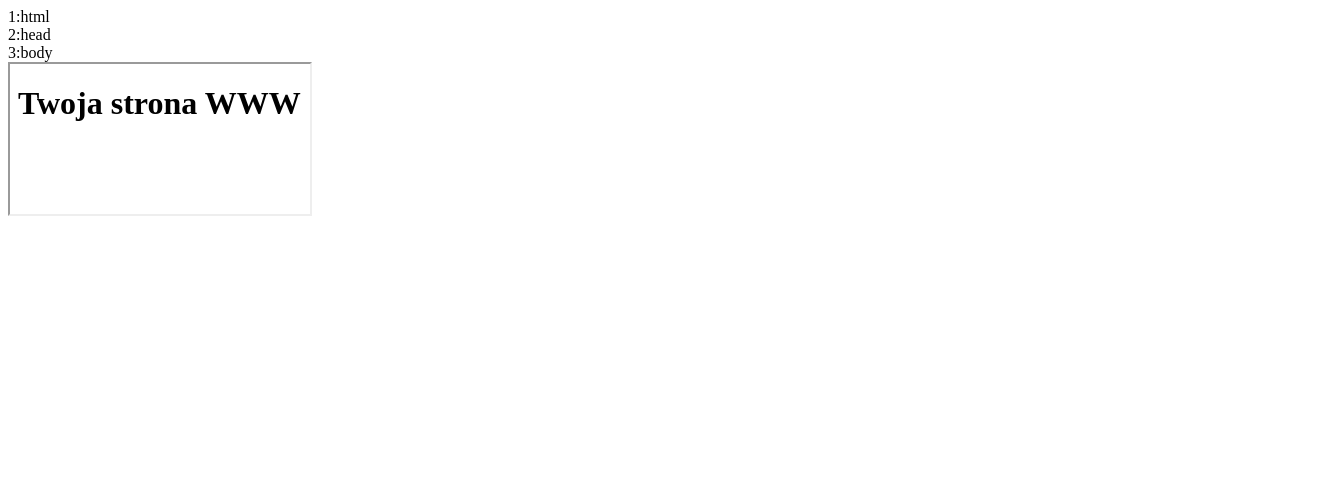
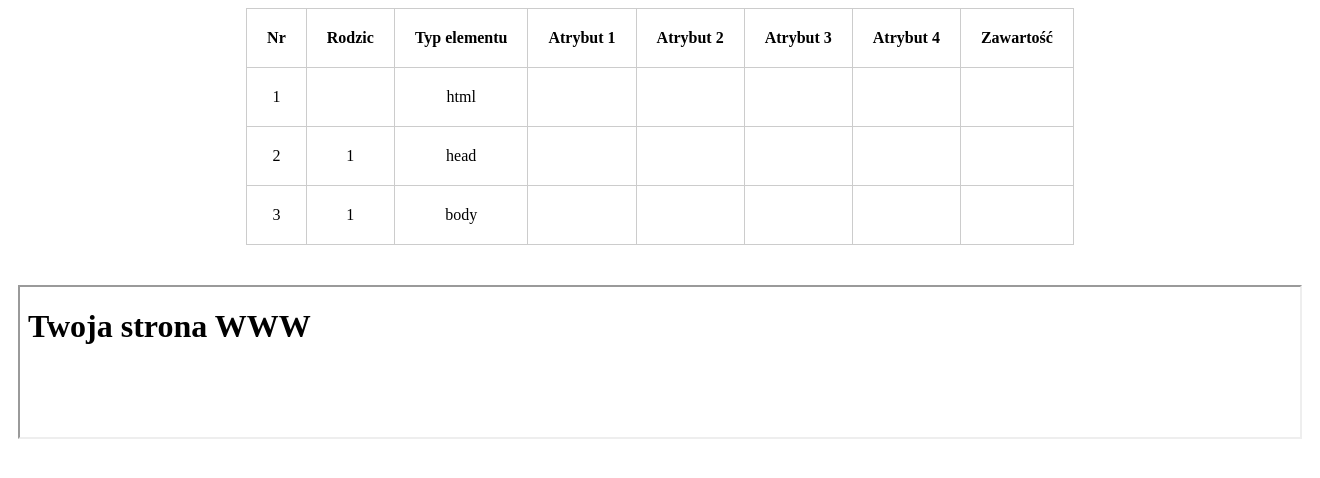
Before and after one commit to AdrianNiewiadomski/CMS, a PHP site: page /admin/index.php in a window 1320 px wide. Shown: the top 478 px of the page. Run offline with PHP 8.4, Linux system fonts and the light colour scheme; data comes from the database, SQL or seed files in the repository.

Commit message:
Elementy są teraz wyświetlane w czytelnej tabeli. Dodano style. Poprawiono nazwenictwo w skrypcie ElementHTML.class.php.

```diff
--- a/admin/ElementHTML.class.php
+++ b/admin/ElementHTML.class.php
@@ -10,15 +10,15 @@
         private $atrybut4;
         private $zawartosc;
 
-        public function __construct($wiersz){
-            $this->nr           = $wiersz['nr'];
-            $this->rodzic       = $wiersz['rodzic'];
-            $this->typ_elementu = $wiersz['typ_elementu'];
-            $this->atrybut1     = $wiersz['atrybut1'];
-            $this->atrybut2     = $wiersz['atrybut2'];
-            $this->atrybut3     = $wiersz['atrybut3'];
-            $this->atrybut4     = $wiersz['atrybut4'];
-            $this->zawartosc    = $wiersz['zawartosc'];
+        public function __construct($rekord){
+            $this->nr           = $rekord['nr'];
+            $this->rodzic       = $rekord['rodzic'];
+            $this->typ_elementu = $rekord['typ_elementu'];
+            $this->atrybut1     = $rekord['atrybut1'];
+            $this->atrybut2     = $rekord['atrybut2'];
+            $this->atrybut3     = $rekord['atrybut3'];
+            $this->atrybut4     = $rekord['atrybut4'];
+            $this->zawartosc    = $rekord['zawartosc'];
         }
 
         public function get_nr() {
--- a/admin/edytor.php
+++ b/admin/edytor.php
@@ -3,13 +3,41 @@
     <head>
         <meta charset="utf-8">
         <title>Mój CMS</title>
+        <link rel="stylesheet" href="style.css">
     </head>
     <body>
-        <?php
-            foreach ($elementy as $element) {
-                echo $element->get_nr().":".$element->get_typ_elementu()."<br>";
-            }
-        ?>
+        <table>
+            <thead>
+                <tr>
+    				<th>Nr</th>
+    				<th>Rodzic</th>
+    				<th>Typ elementu</th>
+    				<th>Atrybut 1</th>
+                    <th>Atrybut 2</th>
+                    <th>Atrybut 3</th>
+                    <th>Atrybut 4</th>
+    				<th>Zawartość</th>
+    			</tr>
+            </thead>
+			<tbody>
+
+                <?php
+                    foreach ($elementy as $element) {
+                        echo "<tr>";
+                        echo "<td>".$element->get_nr()."</td>";
+                        echo "<td>".$element->get_rodzic()."</td>";
+                        echo "<td>".$element->get_typ_elementu()."</td>";
+                        echo "<td>".$element->get_atrybut1()."</td>";
+                        echo "<td>".$element->get_atrybut2()."</td>";
+                        echo "<td>".$element->get_atrybut3()."</td>";
+                        echo "<td>".$element->get_atrybut4()."</td>";
+                        echo "<td>".$element->get_zawartosc()."</td>";
+                        echo "</tr>";
+                    }
+                ?>
+
+            </tbody>
+        </table>
 
         <iframe src="../index.html" width="" height=""></iframe>
 
--- /dev/null
+++ b/admin/style.css
@@ -0,0 +1,19 @@
+table, th, td{
+    border: 1px solid #ccc;
+    border-collapse: collapse;
+    padding: 20px;
+    text-align: center;
+}
+
+table{
+    margin-bottom: 40px;
+    margin-left: auto;
+    margin-right: auto;
+}
+
+iframe{
+    display: block;
+    margin-left: auto;
+    margin-right: auto;
+    width: 	1280px;
+}
```
